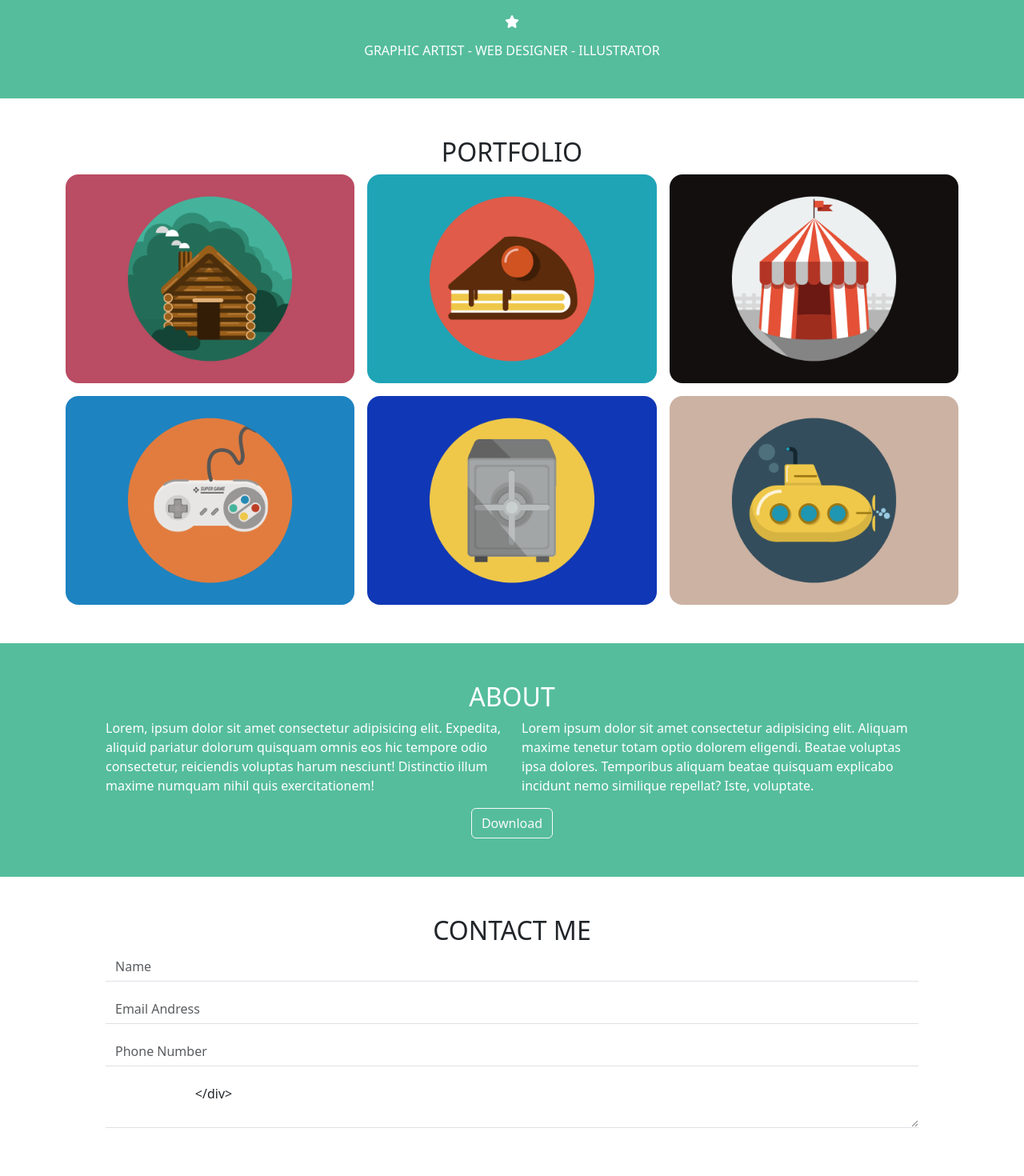
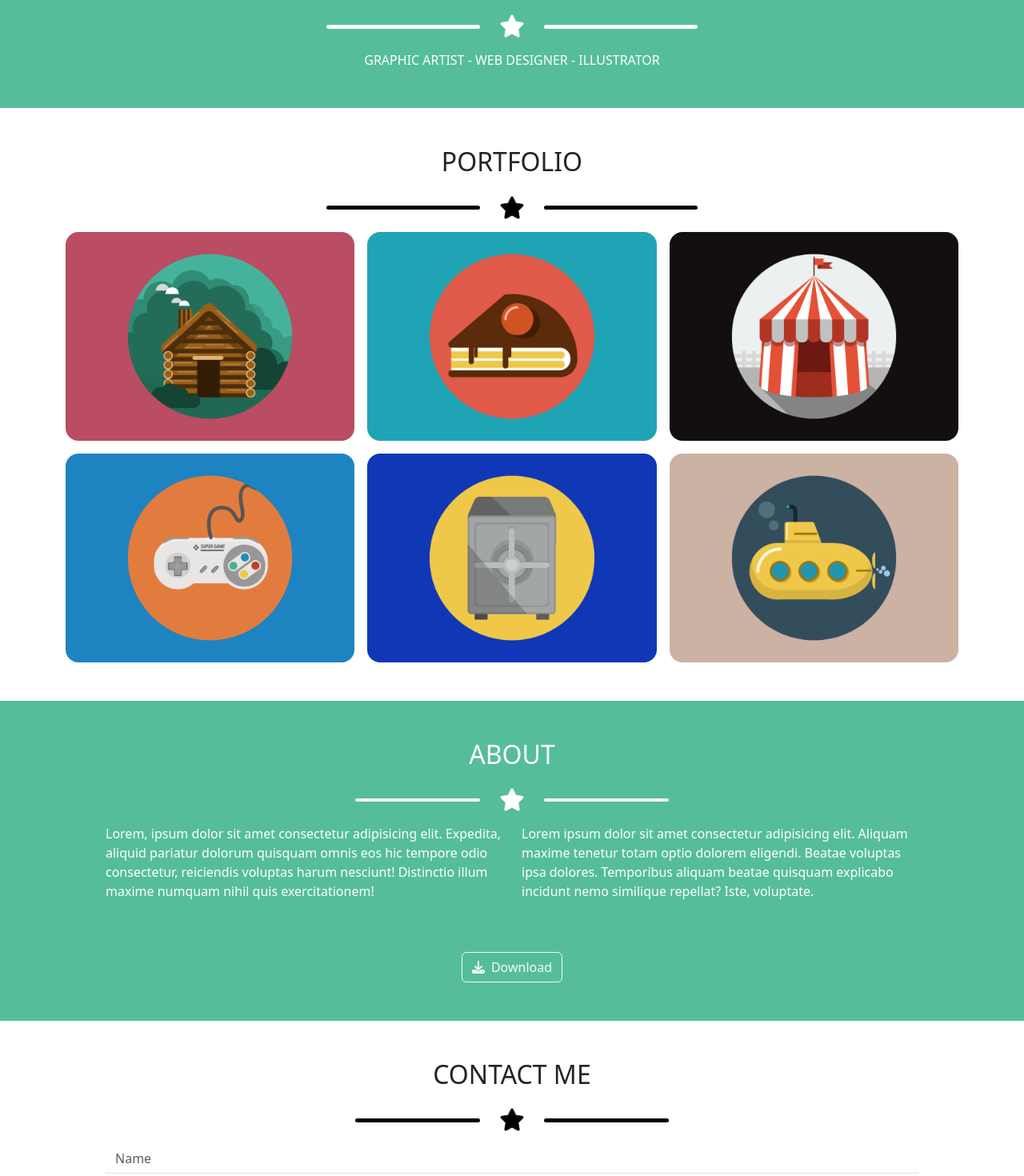
Before and after one commit to Carmine-Faella/html-css-bootstrap-freelancer, a plain HTML site: page index.html in a window 1280 px wide. Shown: the part 496-1966 px from the top of the page at 80% size. Drawn offline with nearby package versions, Linux system fonts and the light colour scheme.

Commit message:
Implementazione Footer

```diff
--- a/css/style.css
+++ b/css/style.css
@@ -24,3 +24,8 @@ body{
 #about, #contact{
     padding: 0px 7.5rem;
 }
+
+.star-line{
+    height: 0.3rem;
+    width: 15%;
+}
--- a/index.html
+++ b/index.html
@@ -17,7 +17,7 @@
             <nav class="navbar navbar-expand-md w-100">
                 <div class="container">
                   <a class="navbar-brand text-white" href="#">START BOOTSTRAP</a>
-                  <button class="navbar-toggler" type="button" data-bs-toggle="collapse" data-bs-target="#navbarSupportedContent" aria-controls="navbarSupportedContent" aria-expanded="false" aria-label="Toggle navigation">
+                  <button class="navbar-toggler border-white" type="button" data-bs-toggle="collapse" data-bs-target="#navbarSupportedContent" aria-controls="navbarSupportedContent" aria-expanded="false" aria-label="Toggle navigation">
                     <span class="navbar-toggler-icon"></span>
                   </button>
                   <div class="collapse navbar-collapse" id="navbarSupportedContent">
@@ -45,7 +45,15 @@
                 <img src="img/avatar.svg" alt="avatar" class="w-25 pt-5 pb-2">
 
                 <h1>START BOOTSTRAP</h1>
-                <i class="fa-solid fa-star py-3"></i>
+
+                <div class="d-flex align-items-center justify-content-center py-3">
+
+                    <span class="star-line bg-white rounded-4"></span>
+                    <i class="fa-solid fa-star fs-3 mx-4"></i>
+                    <span class="star-line bg-white rounded-4"></span>
+
+                </div>
+
                 <div class="text-white">GRAPHIC ARTIST - WEB DESIGNER - ILLUSTRATOR</div>
 
             </section>
@@ -53,6 +61,14 @@
             <section id="portfolio" class="py-5">
 
                 <h2 class="text-center">PORTFOLIO</h2>
+
+                <div class="d-flex align-items-center justify-content-center py-3">
+
+                    <span class="star-line bg-black rounded-4"></span>
+                    <i class="fa-solid fa-star fs-3 mx-4 text-black"></i>
+                    <span class="star-line bg-black rounded-4"></span>
+
+                </div>
 
                 <div class="container">
 
@@ -89,6 +105,14 @@
 
                 <h2 class="text-center text-white">ABOUT</h2>
 
+                <div class="d-flex align-items-center justify-content-center py-3">
+
+                    <span class="star-line bg-white rounded-4"></span>
+                    <i class="fa-solid fa-star fs-3 mx-4 text-white"></i>
+                    <span class="star-line bg-white rounded-4"></span>
+
+                </div>
+
                 <div class="container">
 
                     <div class="row g-4">
@@ -105,13 +129,21 @@
 
                 </div>
 
-                <div class="d-flex justify-content-center"><button type="button" class="btn btn-outline-light">Download</button></div>
+                <div class="d-flex justify-content-center mt-5"><button type="button" class="btn btn-outline-light"><i class="fa-solid fa-download me-2"></i>Download</button></div>
 
             </section>
 
             <section id="contact" class="py-5">
 
                 <h2 class="text-center">CONTACT ME</h2>
+
+                <div class="d-flex align-items-center justify-content-center py-3">
+
+                    <span class="star-line bg-black rounded-4"></span>
+                    <i class="fa-solid fa-star fs-3 mx-4 text-black"></i>
+                    <span class="star-line bg-black rounded-4"></span>
+
+                </div>
 
                 <div class="container">
 
@@ -126,7 +158,7 @@
                           <input type="tel" name="Phone number" placeholder="Phone Number" class="form-control border-start-0 border-end-0 border-top-0 rounded-0" >
                         </div>
                         <div class="mb-3">
-                          <textarea type="text" name="Message" class="form-control border-start-0 border-end-0 border-top-0 rounded-0" >
+                          <textarea name="message" rows="6" placeholder="Message" class="form-control border-start-0 border-end-0 border-top-0 rounded-0" ></textarea>
                         </div>
 
                         <button type="button" class="btn btn-success">Send</button>
@@ -134,11 +166,20 @@
 
                 </div>
 
-
-
             </section>
 
         </main>
+
+        <footer>
+            <div class="foot-top">
+
+            </div>
+
+            <div class="foot-bottom">
+
+            </div>
+
+        </footer>
 
 
 
```
